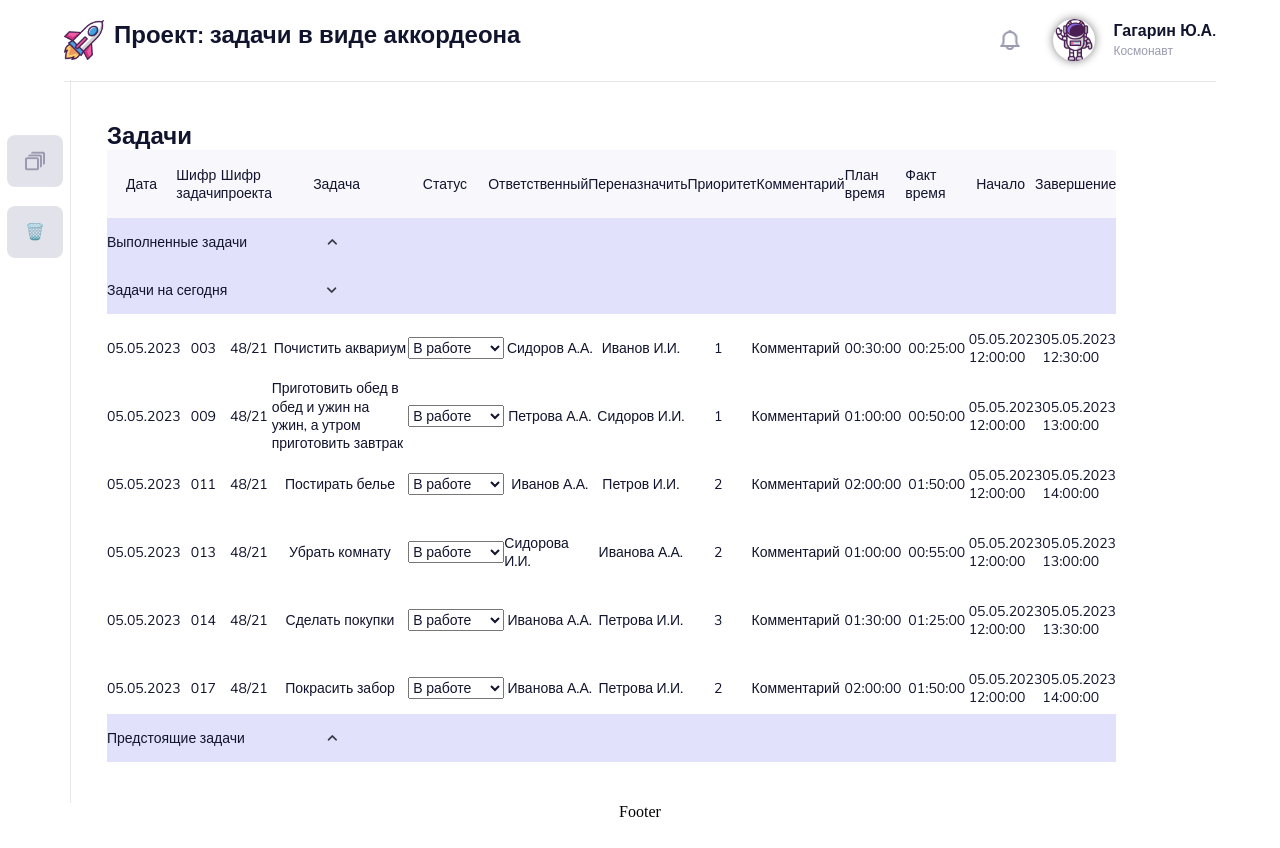
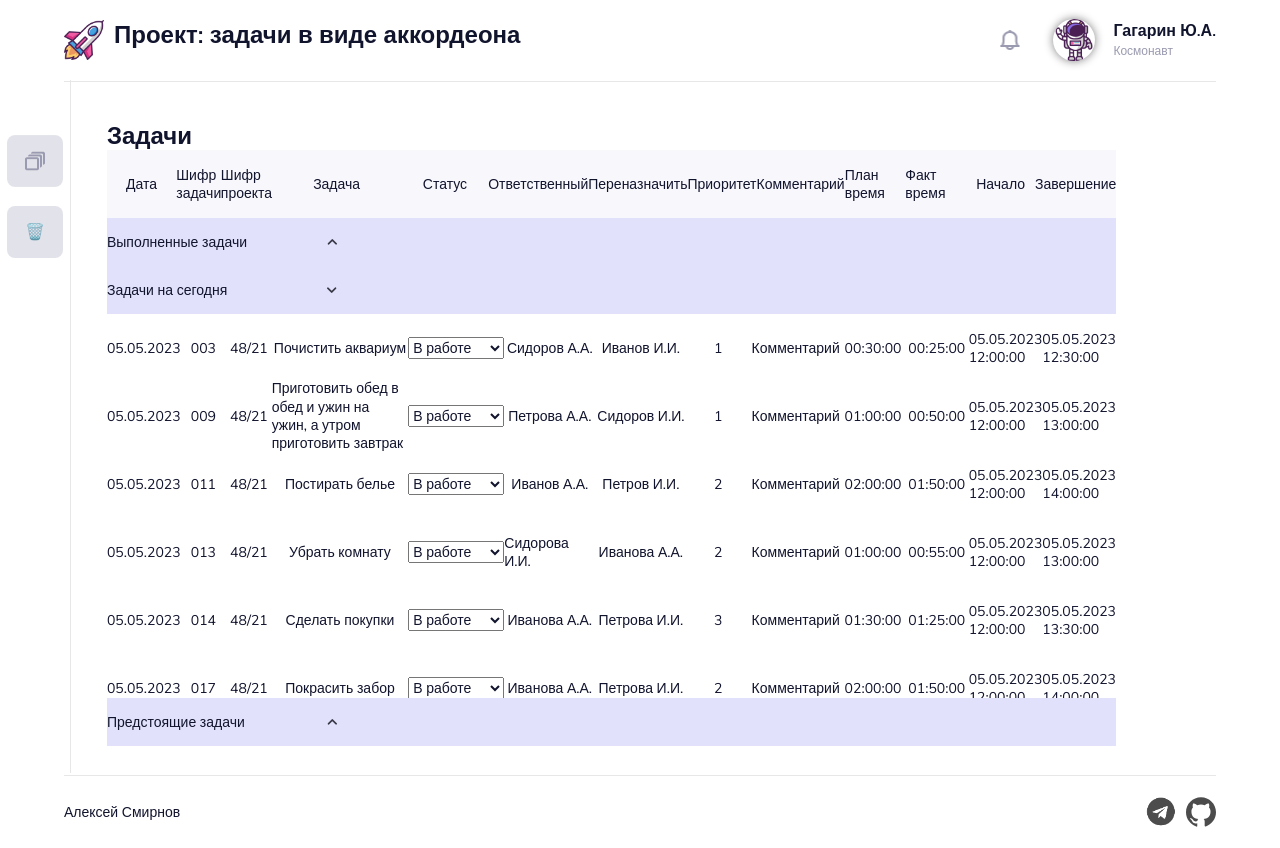
Before and after one commit to Sibusky/tasks-accordion, a React (Create React App) app: page / in a window 1280 px wide. Before the commit the page ends 821 px from the top, so only its background shows below. Built offline with nearby package versions, Linux system fonts and the light colour scheme; the HTML template or start-up script is replaced by a standard one.

Commit message:
feat: add footer styles

```diff
--- a/src/App.css
+++ b/src/App.css
@@ -4,6 +4,7 @@
 }
 
 .App {
+  /* position: relative; */
   background-color: #fff;
   display: flex;
   flex-direction: column;
@@ -13,6 +14,7 @@
   max-width: 100%;
   margin: 0 auto;
   padding: 0;
+  height: 100vh;
 }
 
 .text {
--- a/src/components/Footer/Footer.css
+++ b/src/components/Footer/Footer.css
@@ -0,0 +1,62 @@
+.footer {
+  display: flex;
+  flex-direction: column;
+  justify-content: center;
+  align-items: center;
+  height: 50px;
+  padding: 0;
+  margin: 0;
+  width: 100%;
+}
+
+.footer__container {
+  display: flex;
+  flex-direction: row;
+  justify-content: space-between;
+  align-items: center;
+  margin: 0;
+  padding: 5px 0 5px 0;
+  width: 1540px;
+  border-top: 1px solid rgb(231, 231, 231);
+}
+
+@media screen and (max-width: 1600px) {
+  .footer__container {
+    width: 90%;
+  }
+}
+
+.footer__links {
+  display: flex;
+  justify-content: flex-end;
+  align-items: center;
+  list-style: none;
+}
+
+.footer__link {
+  margin: 0 10px 0 0;
+}
+
+.footer__link:last-of-type {
+  margin: 0;
+}
+
+.telegram-img {
+  background-image: url('../../images/telegram-logo.png');
+  width: 30px;
+  height: 30px;
+  background-position: center;
+  background-size: cover;
+  padding: 0;
+  opacity: 0.7;
+}
+
+.github-img {
+  background-image: url('../../images/github.svg');
+  width: 30px;
+  height: 30px;
+  background-position: center;
+  background-size: cover;
+  padding: 0;
+  opacity: 0.7;
+}
--- a/src/components/Footer/Footer.jsx
+++ b/src/components/Footer/Footer.jsx
@@ -1,9 +1,35 @@
-import React from 'react'
+import React from 'react';
 
-import './Footer.css'
+import './Footer.css';
 
 export default function Footer() {
   return (
-    <div>Footer</div>
-  )
+    <footer className='footer'>
+      <div className='footer__container'>
+        <p className='footer__copyright text'>Алексей Смирнов</p>
+        <ul className='footer__links'>
+          <li className='footer__link'>
+            <a
+              className='link button'
+              href='https://t.me/sibusky'
+              target='_blank'
+              rel='noreferrer'
+            >
+              <div className='telegram-img'></div>
+            </a>
+          </li>
+          <li className='footer__link'>
+            <a
+              className='link button'
+              href='https://github.com/Sibusky'
+              target='_blank'
+              rel='noreferrer'
+            >
+              <div className='github-img'></div>
+            </a>
+          </li>
+        </ul>
+      </div>
+    </footer>
+  );
 }
--- a/src/components/TaskTable/TaskTable.css
+++ b/src/components/TaskTable/TaskTable.css
@@ -1,6 +1,5 @@
 .table {
   width: calc(100% - 70px);
-  border-left: 1px solid rgb(231, 231, 231);
 }
 
 .table__container {
@@ -24,7 +23,7 @@
 
 .rows {
   width: 100%;
-  height: 50vh;
+  height: 48vh;
   overflow: auto;
   transition: height 1s ease-in-out;
 }
--- a/src/components/Toolbar/Toolbar.css
+++ b/src/components/Toolbar/Toolbar.css
@@ -1,6 +1,7 @@
 .toolbar {
   width: 70px;
-  height: 100%;
+  height: 98%;
+  border-right: 1px solid rgb(231, 231, 231);
 }
 
 .toolbar__container {
```
Also changed, not shown: src/images/github.svg (added), src/images/telegram-logo.png (added).
